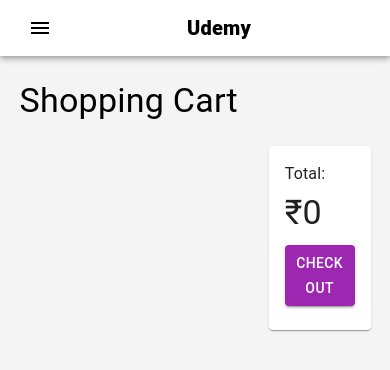
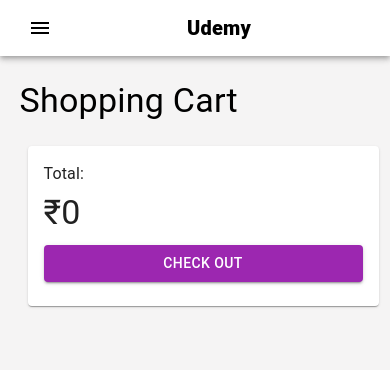
Before and after one commit to Sourav12061999/udemy-clone, a React (Create React App) app: page /cart in a window 390 px wide. Shown: the top 370 px of the page. Built offline with nearby package versions, Linux system fonts and the light colour scheme.

Commit message:
Cart mobile friendly

```diff
--- a/src/App.js
+++ b/src/App.js
@@ -20,6 +20,7 @@
       fetch(`${url}/getuser/userID=${userID.trim()}`)
         .then((res) => res.json())
         .then((res) => {
+          console.log(res);
           setUserData(res);
         })
         .catch((error) => console.error(error));
--- a/src/Components/Course-card-vertical/CourseCard.jsx
+++ b/src/Components/Course-card-vertical/CourseCard.jsx
@@ -54,7 +54,7 @@
               height={220}
               image={cardData?.image}
               alt="green iguana"
-              sx={{ width: "350px" }}
+              sx={{ width: { xs: "100%", md: "350px" } }}
             />
           </Box>
           <CardContent sx={courseCard.cardcontent}>
--- a/src/Pages/Cart/Cart.jsx
+++ b/src/Pages/Cart/Cart.jsx
@@ -13,9 +13,14 @@
       <Typography sx={main.heading} variant="h4">
         Shopping Cart
       </Typography>
-      <Box sx={{ display: "flex" }}>
-        <Box sx={{ width: "70%" }}>
-          {userData?.cartCourses.map((el, i) => {
+      <Box
+        sx={{
+          display: "flex",
+          flexDirection: { xs: "column-reverse", sm: "row" },
+        }}
+      >
+        <Box sx={{ width: { xs: "100%", sm: "70%" } }}>
+          {userData?.cartCourses?.map((el) => {
             return (
               <React.Fragment key={el}>
                 <CourseCard
@@ -27,7 +32,7 @@
             );
           })}
         </Box>
-        <Box sx={{ width: "29%", ml: 1 }}>
+        <Box sx={{ width: { xs: "100%", sm: "29%" }, ml: 1 }}>
           <Checkout totalCart={totalCart} />
         </Box>
       </Box>
--- a/src/Pages/Cart/cartstyle.js
+++ b/src/Pages/Cart/cartstyle.js
@@ -11,6 +11,7 @@
 const courseCard = {
   Card: {
     display: "flex",
+    flexDirection: { xs: "column", md: "row" },
     mb: 2,
     width: "100%",
   },
```
